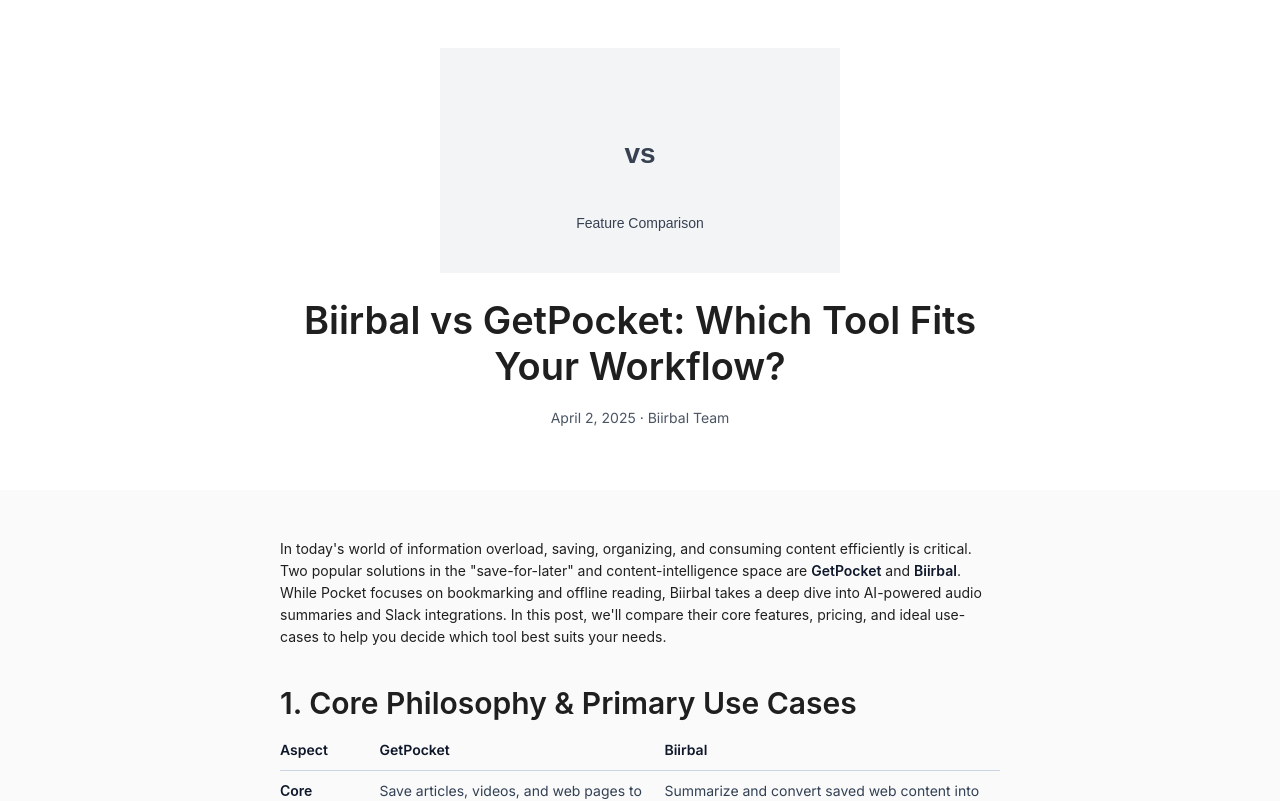
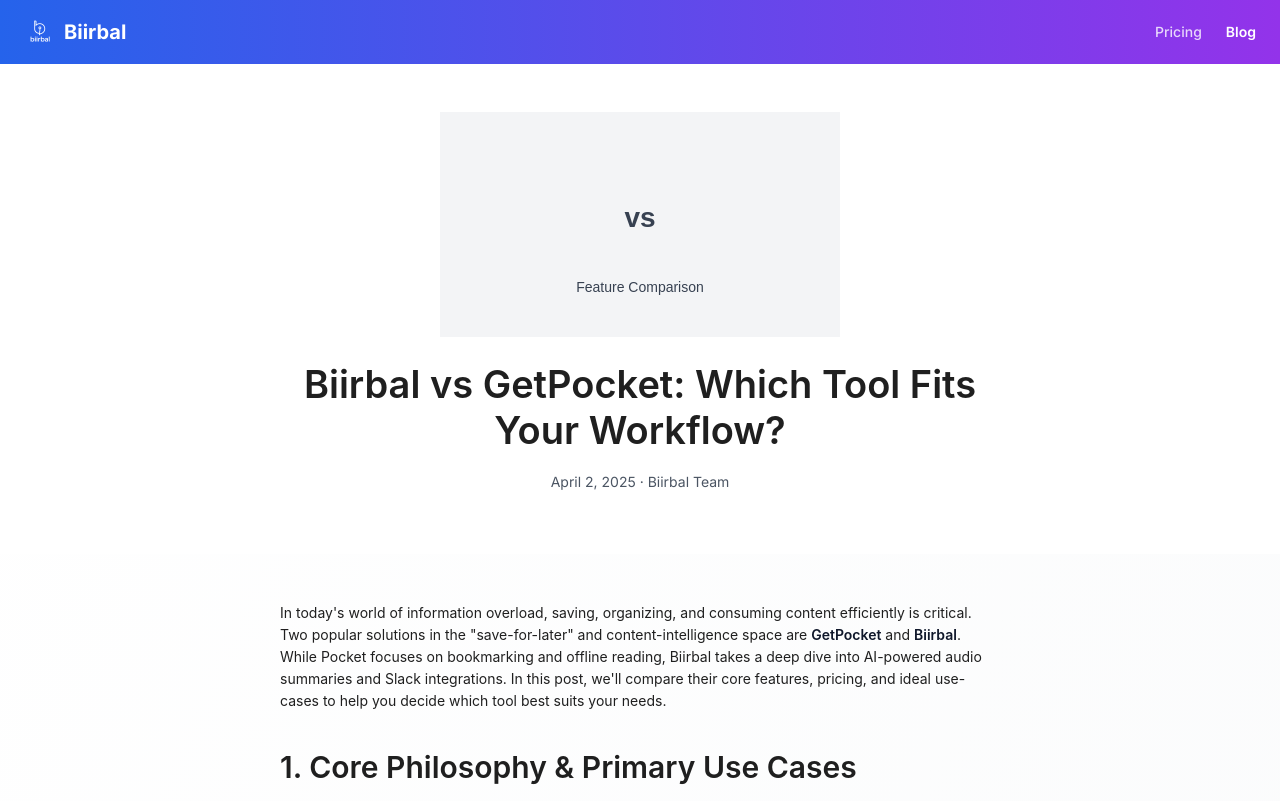
Before and after one commit to AnuragRamdasan/biirbal, a Next.js app: page /blog/biirbal-vs-getpocket in a window 1280 px wide. Shown: the top 801 px of the page. Built offline with nearby package versions, Linux system fonts and the light colour scheme; no server answers.

Commit message:
move back blog to layout

```diff
--- a/src/app/blog/biirbal-vs-getpocket/page.tsx
+++ b/src/app/blog/biirbal-vs-getpocket/page.tsx
@@ -1,11 +1,12 @@
 "use client";
+import Layout from '@/components/layout/Layout';
 import { Typography, Divider } from 'antd'
 
 const { Title, Paragraph, Text } = Typography
 
 export default function ComparisonPage() {
   return (
-    <div>
+    <Layout currentPage="blog" showHeader>
       {/* Hero Section */}
       <section className="bg-white dark:bg-gray-800">
         <div className="max-w-3xl mx-auto px-6 py-12 text-center">
@@ -140,6 +141,6 @@
           or team‑centric.
         </Paragraph>
       </section>
-    </div>
+    </Layout>
   )
 }
```
